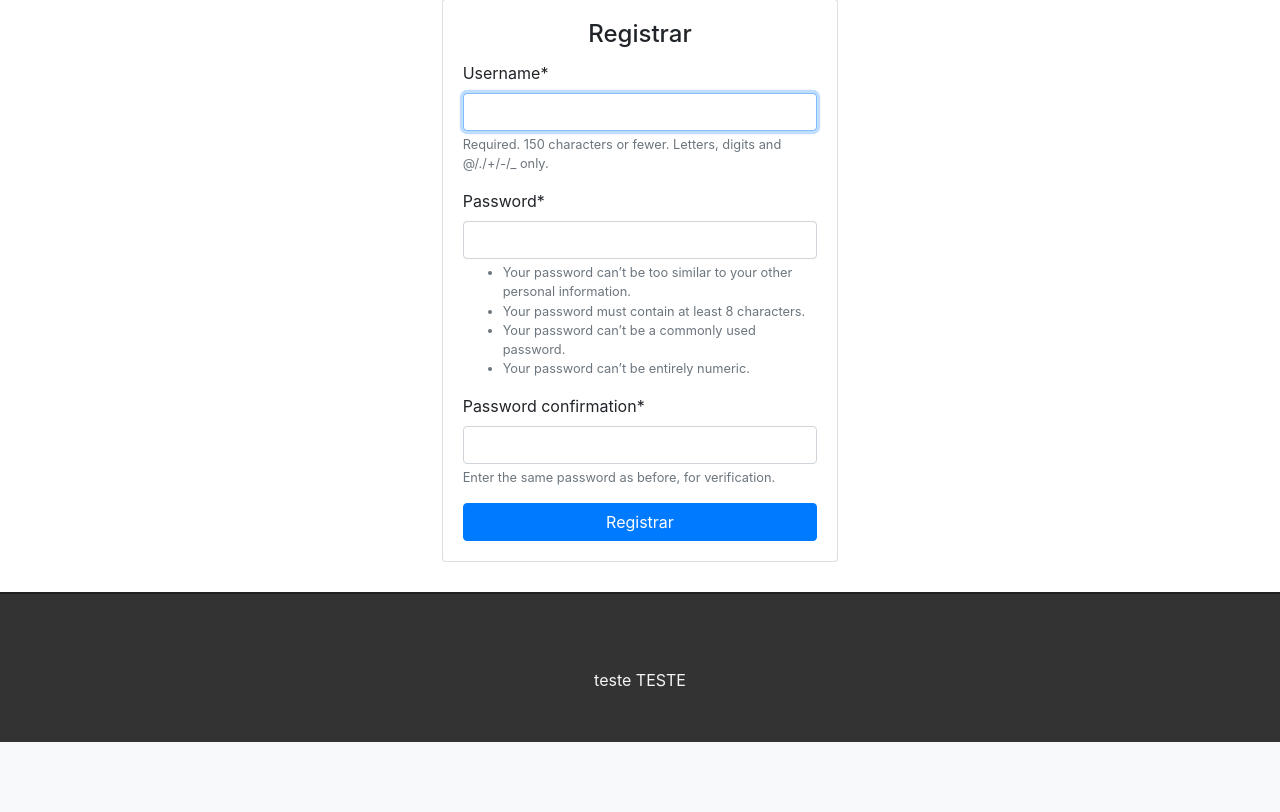
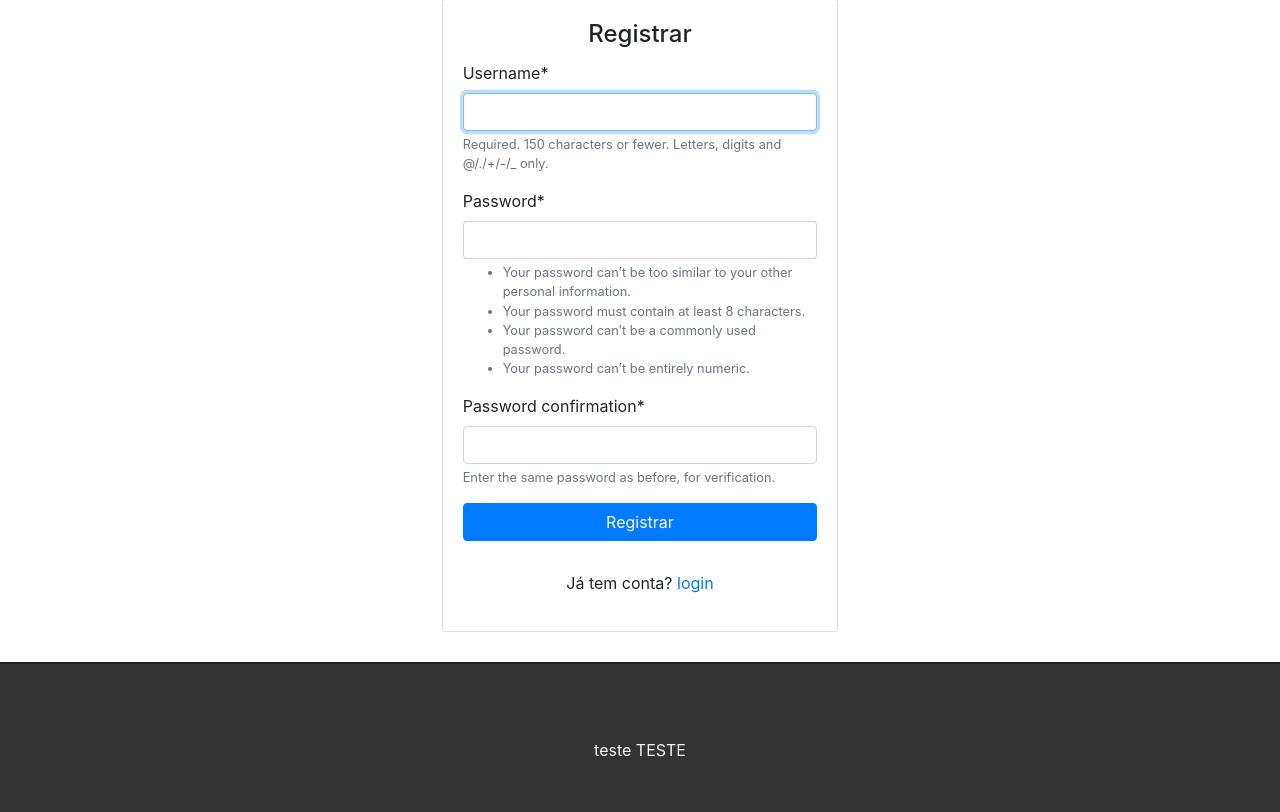
Before and after one commit to FelipeHiroshi13/TODO-list, a Django app: page /accounts/register/ in a window 1280 px wide. Shown: the part 78-890 px from the top of the page. Before the commit the page ends 820 px from the top, so only its background shows below. Run offline with Django 4.2, Linux system fonts and the light colour scheme; some libraries are stand-ins or nearby versions.

Commit message:
register and login

```diff
--- a/todo/tasks/models.py
+++ b/todo/tasks/models.py
@@ -1,5 +1,6 @@
-from turtle import update
 from django.db import models
+from django.contrib.auth import get_user_model
+
 
 # Create your models here.
 class Task(models.Model):
@@ -15,6 +16,9 @@ class Task(models.Model):
     max_length=5,
     choices=STATUS,
   )
+
+  user = models.ForeignKey(get_user_model(), on_delete=models.CASCADE)
+
   created_at = models.DateTimeField(auto_now_add=True)
   update_at = models.DateField(auto_now = True)
 
--- a/todo/tasks/static/css/styles.css
+++ b/todo/tasks/static/css/styles.css
@@ -85,7 +85,7 @@
 
 .fas.fa-trash, .fas.fa-edit{
     cursor: pointer;
-    margin: 5px;
+    margin: 30px;
     font-size: 20px;
     float: right
 }
@@ -145,3 +145,8 @@ ul.message li{
 .auth-card{
     margin-bottom: 30px;
 }
+
+.change-form-p{
+    margin-top: 30px;
+    text-align: center;
+}
--- a/todo/templates/registration/login.html
+++ b/todo/templates/registration/login.html
@@ -21,6 +21,10 @@
 
                 </form>
 
+                <p class = "change-form-p">
+                    Não tem conta? <a href="/accounts/register">Clique aqui</a>
+                </p>
+
             </div>
         </div>
     </div>
--- a/todo/templates/registration/register.html
+++ b/todo/templates/registration/register.html
@@ -21,6 +21,10 @@
 
                 </form>
 
+                <p class="change-form-p">
+                    Já tem conta? <a href="/accounts/register">login</a>
+                </p>
+
             </div>
         </div>
     </div>
```
Also changed, not shown: todo/tasks/views.py (+4 -3 lines).
